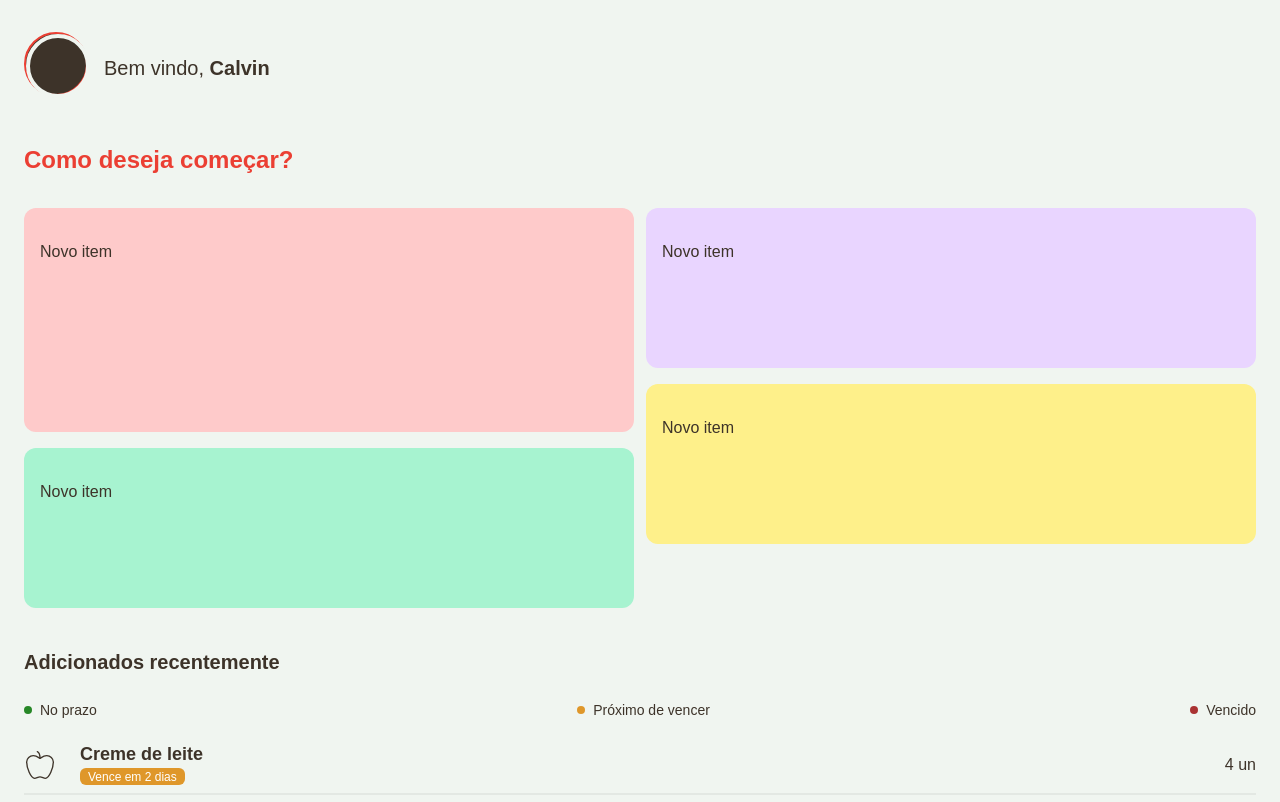
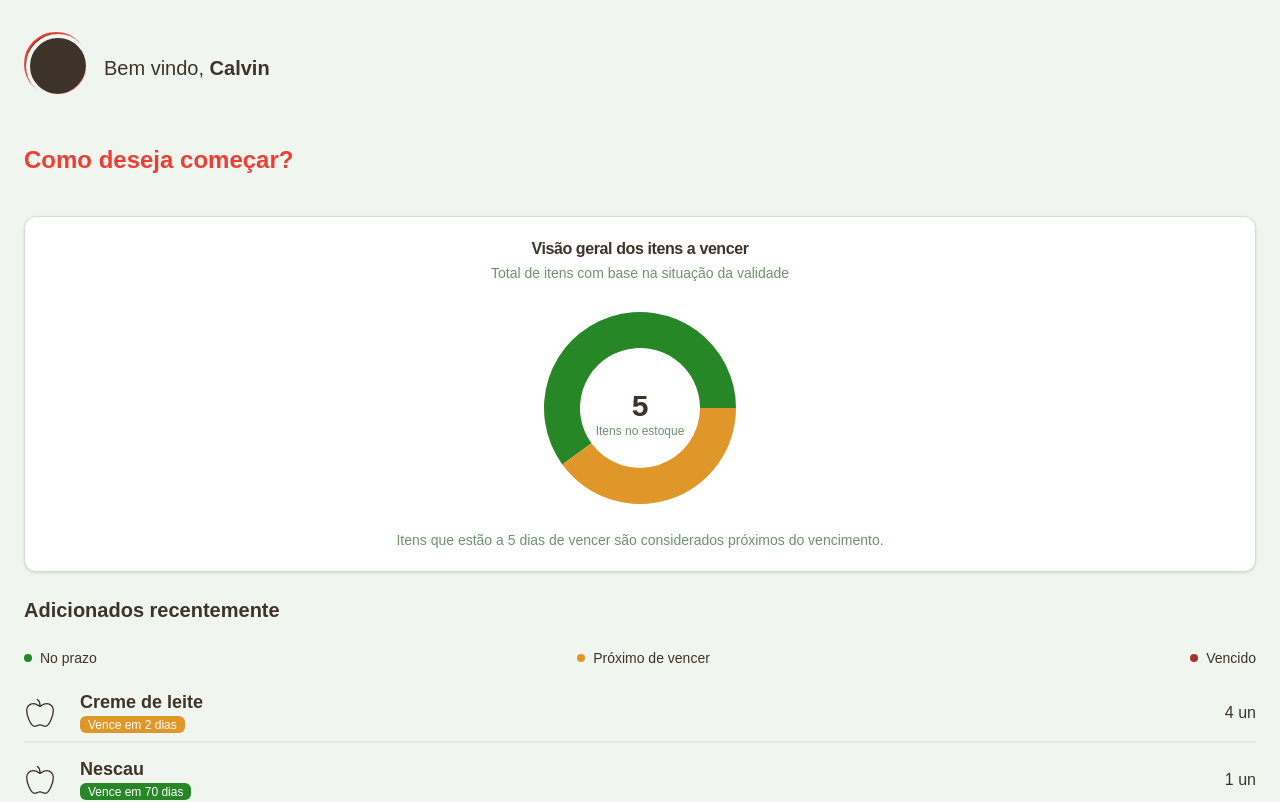
Before and after one commit to calvinsteixeira/stocksavor, a Next.js app: page / in a window 1280 px wide. Shown: the top 802 px of the page. Built offline with nearby package versions, Linux system fonts and the light colour scheme.

Commit message:
Feat: Ativando gráfico e organizando conteúdo

```diff
--- a/app/page.tsx
+++ b/app/page.tsx
@@ -1,16 +1,12 @@
 //COMPONENETS
 import * as Components from '@/components/index';
+import * as Icons from '@/icons';
 
 //UTILS
 import { ChartDataProps } from '@/components/charts/StockStatusChart';
+import { KitchenStaplesProps } from '@/types/Data';
 
 export default function Home() {
-  // const StockStatusChartData: ChartDataProps['data'] = [
-  //   { status: 'notExpired', totalItems: 34, fill: 'var(--color-notExpired)' },
-  //   { status: 'nearExpiration', totalItems: 12, fill: 'var(--color-nearExpiration)' },
-  //   { status: 'expired', totalItems: 3, fill: 'var(--color-expired)' },
-  // ];
-
   const kitchenStaplesData = [
     {
       id: '1',
@@ -44,6 +40,41 @@ export default function Home() {
     },
   ];
 
+  function categorizeStock(kitchenData: typeof kitchenStaplesData): ChartDataProps {
+    const today = new Date();
+    let notExpiredCount = 0;
+    let nearExpirationCount = 0;
+    let expiredCount = 0;
+
+    kitchenData.forEach((item) => {
+      const [day, month, year] = item.expirationDate.split('/').map(Number);
+      const expirationDate = new Date(year, month - 1, day);
+
+      const diffTime = expirationDate.getTime() - today.getTime();
+      const diffDays = Math.floor(diffTime / (1000 * 60 * 60 * 24));
+
+      if (diffDays < 0) {
+        expiredCount += 1;
+      } else if (diffDays <= 5) {
+        nearExpirationCount += 1;
+      } else {
+        notExpiredCount += 1;
+      }
+    });
+
+    return {
+      data: [
+        { status: 'notExpired', totalItems: notExpiredCount, fill: 'var(--color-notExpired)' },
+        { status: 'nearExpiration', totalItems: nearExpirationCount, fill: 'var(--color-nearExpiration)' },
+        { status: 'expired', totalItems: expiredCount, fill: 'var(--color-expired)' },
+      ],
+    };
+  }
+
+  const StockStatusChartData = categorizeStock(kitchenStaplesData);
+
+  console.log(StockStatusChartData);
+
   return (
     <div>
       <main>
@@ -57,18 +88,12 @@ export default function Home() {
         </div>
         <div className="space-y-8">
           <h2 className="mt-12 text-2xl font-extrabold text-primary">Como deseja começar?</h2>
-          <div className="grid grid-cols-2 gap-3">
-            <div className="space-y-4">
-              <div className="rounded-xl h-[14rem] px-4 py-8 bg-red-200">Novo item</div>
-              <div className="rounded-xl h-[10rem] px-4 py-8 bg-emerald-200">Novo item</div>
-            </div>
-            <div className="space-y-4">
-              <div className="rounded-xl h-[10rem] px-4 py-8 bg-purple-200">Novo item</div>
-              <div className="rounded-xl h-[10rem] px-4 py-8 bg-yellow-200">Novo item</div>
-            </div>
-          </div>
+          <div></div>
         </div>
         <div className="mt-10 space-y-6">
+          <div className="my-4">
+            <Components.StockStatusChart data={StockStatusChartData.data} />
+          </div>
           <h2 className="font-semibold text-xl">Adicionados recentemente</h2>
           <div>
             <div className="flex justify-between">
@@ -88,9 +113,6 @@ export default function Home() {
           </div>
           <Components.KitchenStaplesList data={kitchenStaplesData} />
         </div>
-        {/* <div>
-          <Components.StockStatusChart data={StockStatusChartData} />
-        </div> */}
       </main>
     </div>
   );
--- a/icons/index.ts
+++ b/icons/index.ts
@@ -1 +1 @@
-export { Apple, TicketCheck } from 'lucide-react'
+export { Apple, TicketCheck, Plus, Box } from 'lucide-react'
```
